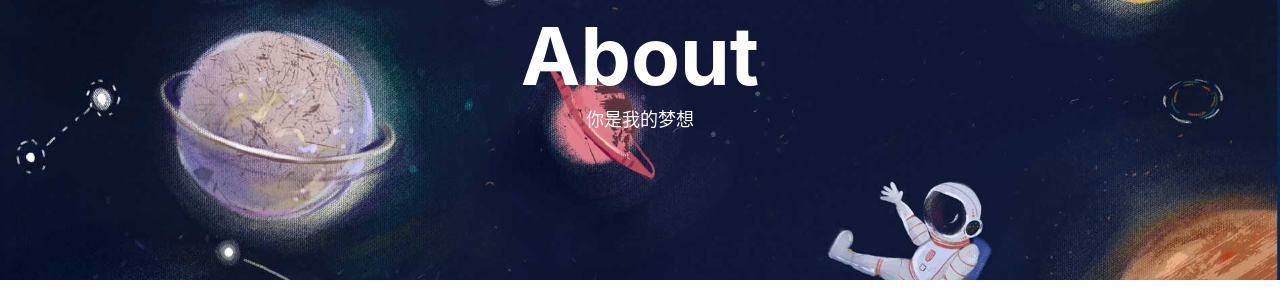
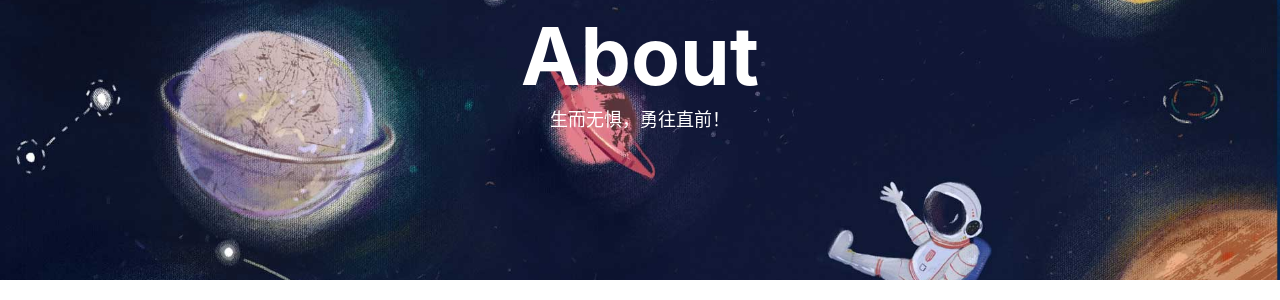
Before and after one commit to sunshuofeng/sunshuofeng.github.io, a Jekyll site: the page built from about.html, in a window 1280 px wide. Shown: the part 138-438 px from the top of the page. Built offline with Jekyll 4.4.1, drawn with Linux system fonts in a browser that asks for light colours; nearby versions of some CDN libraries; comment, search, counter and statistics services are not loaded.

Commit message:
修改文件: about.html

```diff
--- a/about.html
+++ b/about.html
@@ -1,7 +1,7 @@
 ---
 layout: page
 title: "About"
-description: "你是我的梦想"
+description: "生而无惧，勇往直前！"
 header-img: "img/about-bg.jpg"
 multilingual: true
 ---
```
